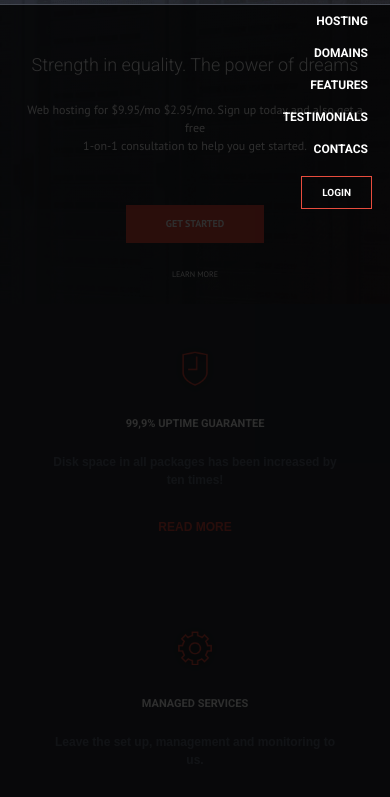
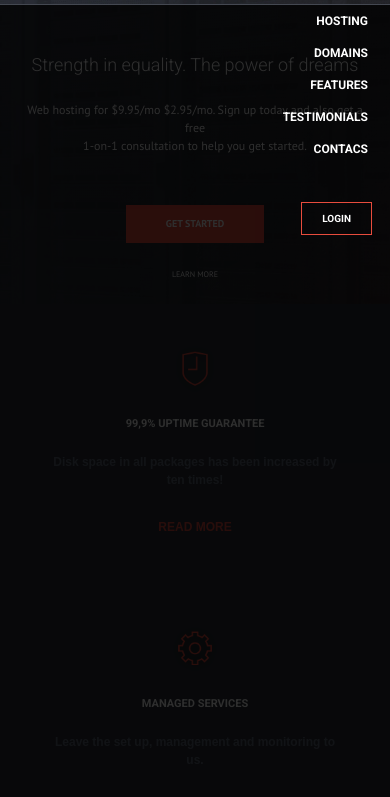
Before and after one commit to Aliaksandr1126/Hosting, a plain HTML site: page index.html in a window 390 px wide. Both pictures are taken after a click on the button "MENY". Shown: the part 46-843 px from the top of the page. Drawn offline with nearby package versions, Linux system fonts and the light colour scheme.

Commit message:
Hosting3.2

```diff
--- a/assets/css/style.css
+++ b/assets/css/style.css
@@ -1222,7 +1222,7 @@ ul, ol {
         font-size: 10px;
 
         position: absolute;
-        bottom: -400%;
+        bottom: -450%;
         right: 18px;
         z-index: 1;
     }
```
